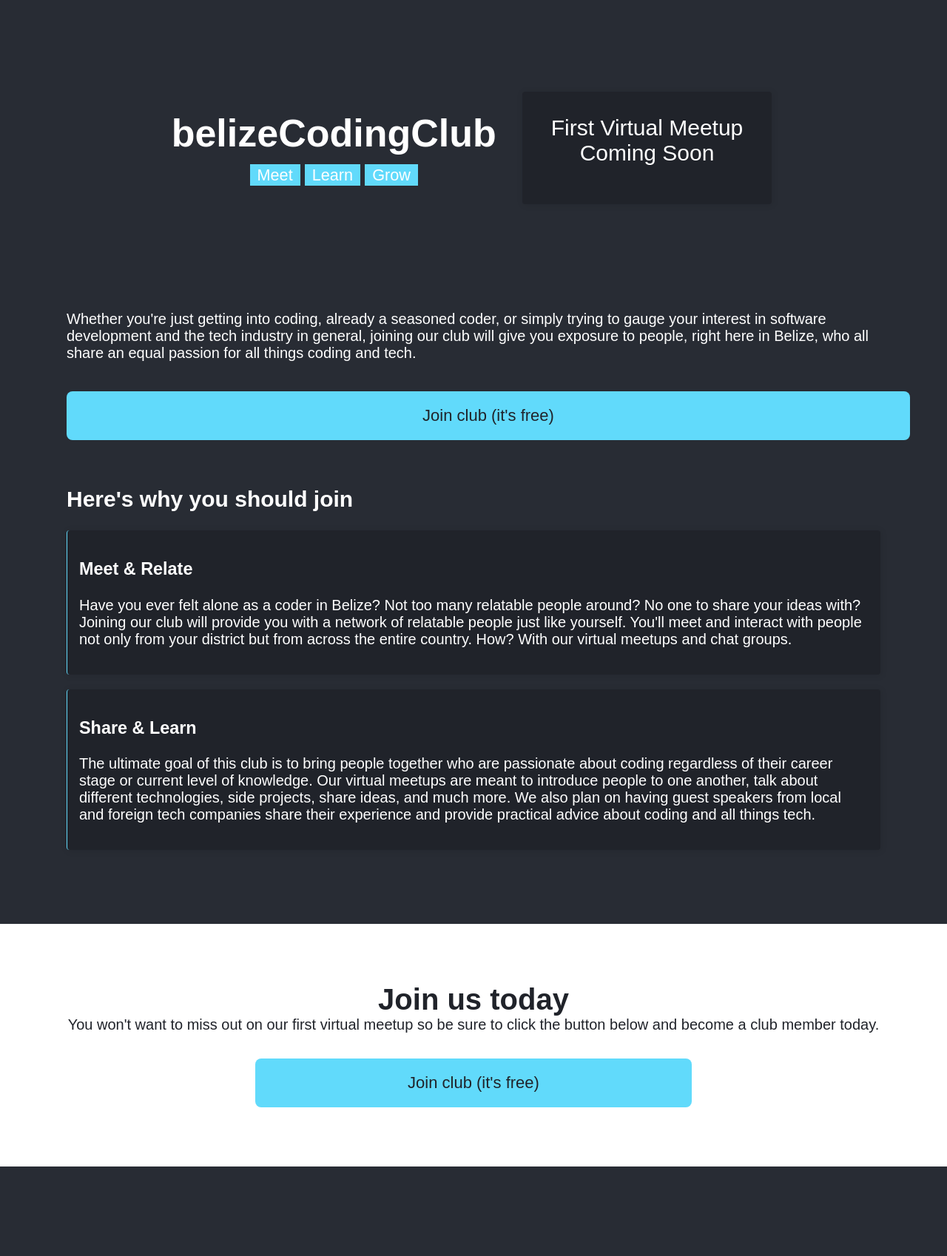
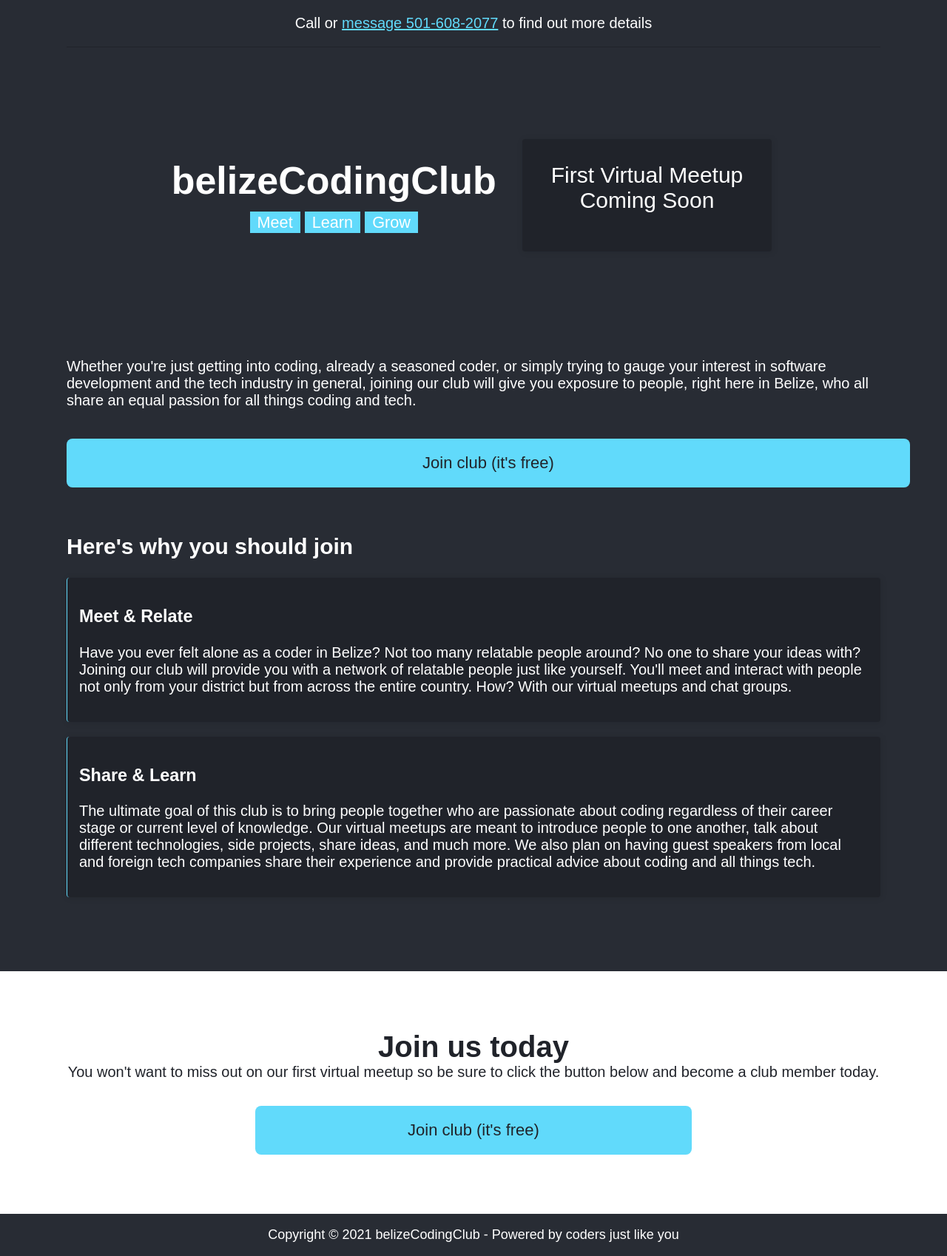
Before and after one commit to belizeCodingClub/belize-coding-club, a React (Create React App) app: page / in a window 1280 px wide. Shown: the whole page at 74% size. Before the commit the page ends 1577 px from the top, so only its background shows below. Built offline with nearby package versions, Linux system fonts and the light colour scheme; a web font is replaced by a local one.

Commit message:
Add topbar

```diff
--- a/public/index.html
+++ b/public/index.html
@@ -15,6 +15,11 @@
       user's mobile device or desktop. See https://developers.google.com/web/fundamentals/web-app-manifest/
     -->
     <link rel="manifest" href="%PUBLIC_URL%/manifest.json" />
+
+    <link
+      rel="stylesheet"
+      href="https://maxcdn.bootstrapcdn.com/font-awesome/4.5.0/css/font-awesome.min.css"
+    />
 
     <link rel="preconnect" href="https://fonts.gstatic.com" />
     <link
--- a/src/App.css
+++ b/src/App.css
@@ -20,6 +20,10 @@
 .App-header span {
   background-color: #61dafb;
   padding: 2px 10px;
+}
+
+.App-topbar {
+  border-bottom: 1px solid #20232a;
 }
 
 .App-link {
--- a/src/App.js
+++ b/src/App.js
@@ -3,6 +3,20 @@ import "./App.css";
 function App() {
   return (
     <div className="App">
+      <div className="App-topbar container text-center">
+        <p>
+          Call or{" "}
+          <a
+            href="https://wa.me/5016082077"
+            target="_blank"
+            rel="noopener noreferrer"
+            className="App-link"
+          >
+            message 501-608-2077
+          </a>{" "}
+          to find out more details
+        </p>
+      </div>
       <header className="App-header">
         <div className="Header-left">
           <h1>belizeCodingClub</h1>
@@ -85,6 +99,13 @@ function App() {
           </a>
         </div>
       </div>
+      <footer className="text-center">
+        <div className="container">
+          <p>
+            Copyright © 2021 belizeCodingClub - Powered by coders just like you
+          </p>
+        </div>
+      </footer>
     </div>
   );
 }
--- a/src/index.css
+++ b/src/index.css
@@ -11,3 +11,7 @@ body {
   font-family: 'Yusei Magic', sans-serif;
 
 }
+
+footer {
+  font-size: 18px;
+}
```
Also changed, not shown: 2 other files (tests, documents, lock files or other folders).
